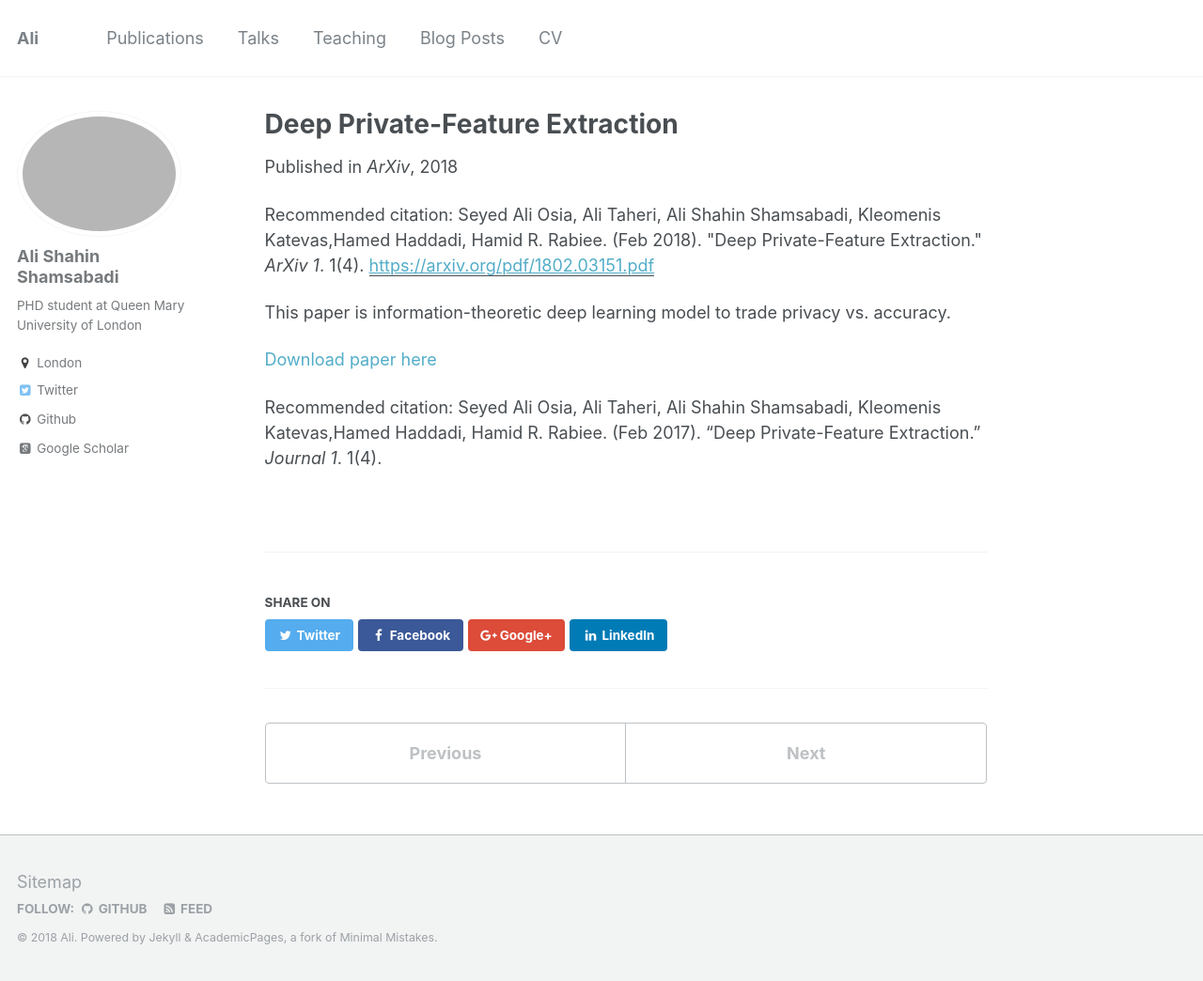
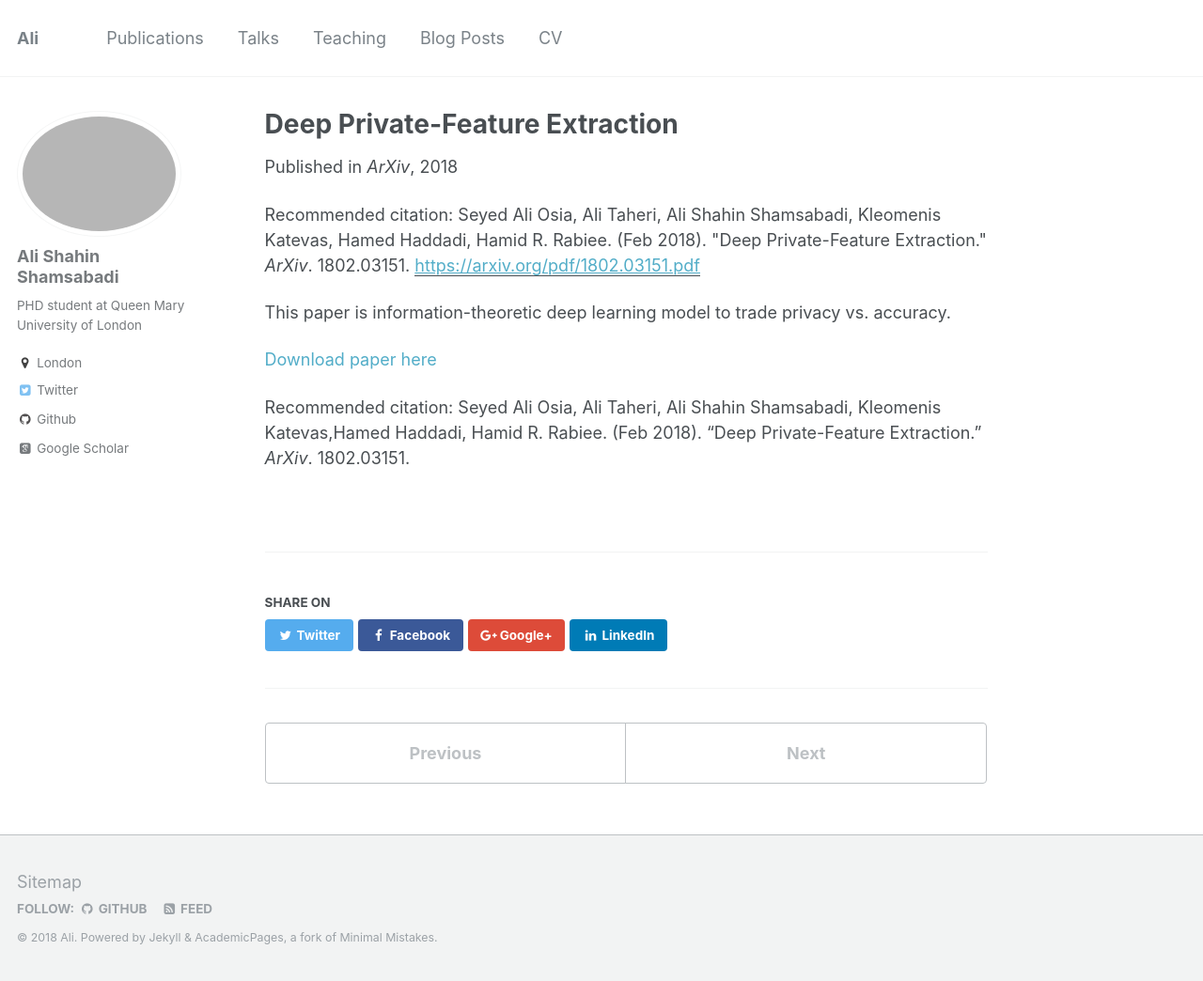
Before and after one commit to AliShahin/AliShahin.github.io, a Jekyll site: the page built from _publications/2018-02-12-paper-title-number-4.md, in a window 1280 px wide and 1044 px high. Shown: the whole window at 94% size. Built offline with Jekyll 4.4.1, drawn with Linux system fonts in a browser that asks for light colours; some web fonts are replaced.

Commit message:
Update 2018-02-12-paper-title-number-4.md
DPFE

```diff
--- a/_publications/2018-02-12-paper-title-number-4.md
+++ b/_publications/2018-02-12-paper-title-number-4.md
@@ -6,12 +6,12 @@ excerpt: 'This paper is information-theoretic deep learning model to trade priva
 date: 2018-02-12
 venue: 'ArXiv'
 paperurl: 'https://arxiv.org/pdf/1802.03151.pdf'
-citation: 'Seyed Ali Osia, Ali Taheri, Ali Shahin Shamsabadi, Kleomenis Katevas,Hamed Haddadi, Hamid R. Rabiee. (Feb 2018).
-&quot;Deep Private-Feature Extraction.&quot; <i>ArXiv 1</i>. 1(4).'
+citation: 'Seyed Ali Osia, Ali Taheri, Ali Shahin Shamsabadi, Kleomenis Katevas, Hamed Haddadi, Hamid R. Rabiee. (Feb 2018).
+&quot;Deep Private-Feature Extraction.&quot; <i>ArXiv</i>. 1802.03151.'
 ---
 This paper is information-theoretic deep learning model to trade privacy vs. accuracy.
 
 [Download paper here](https://arxiv.org/pdf/1802.03151.pdf)
 
-Recommended citation: Seyed Ali Osia, Ali Taheri, Ali Shahin Shamsabadi, Kleomenis Katevas,Hamed Haddadi, Hamid R. Rabiee. (Feb 2017).
-"Deep Private-Feature Extraction." <i>Journal 1</i>. 1(4).
+Recommended citation: Seyed Ali Osia, Ali Taheri, Ali Shahin Shamsabadi, Kleomenis Katevas,Hamed Haddadi, Hamid R. Rabiee. (Feb 2018).
+"Deep Private-Feature Extraction." <i>ArXiv</i>. 1802.03151.
```
